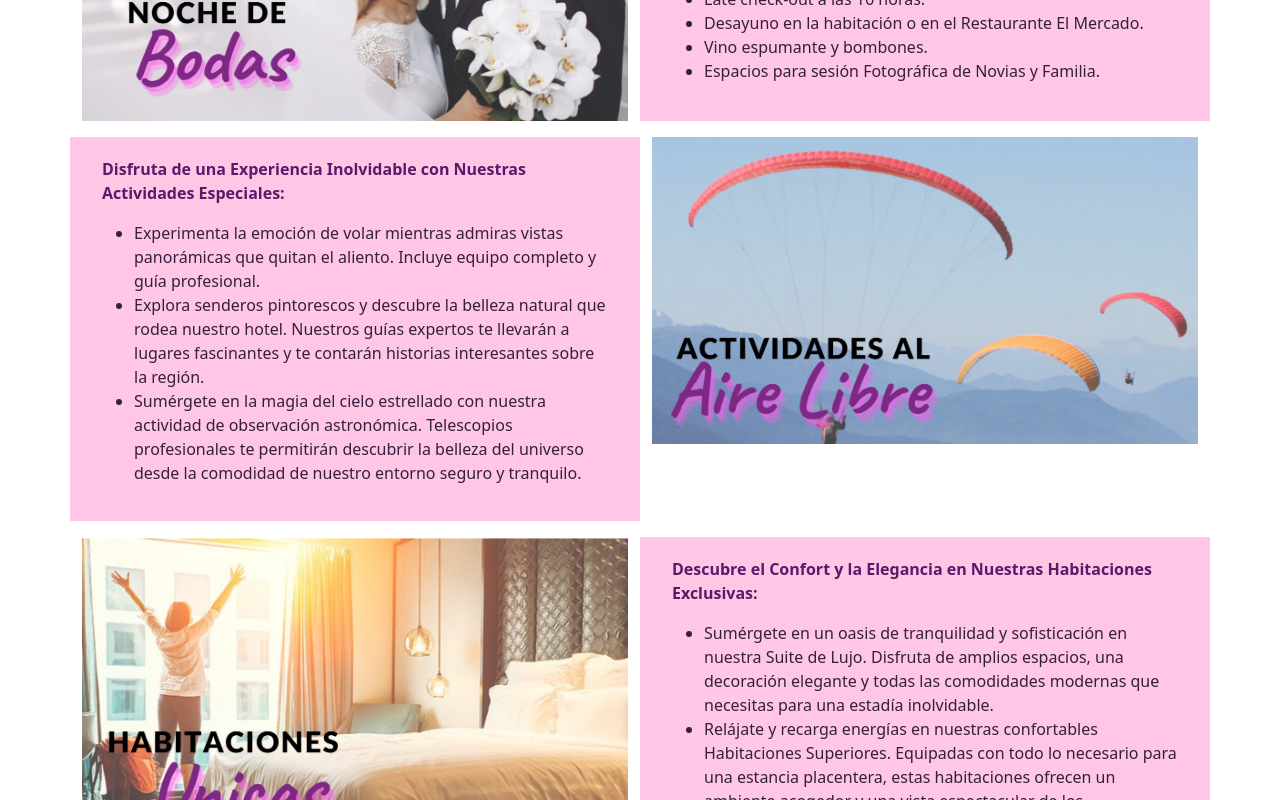
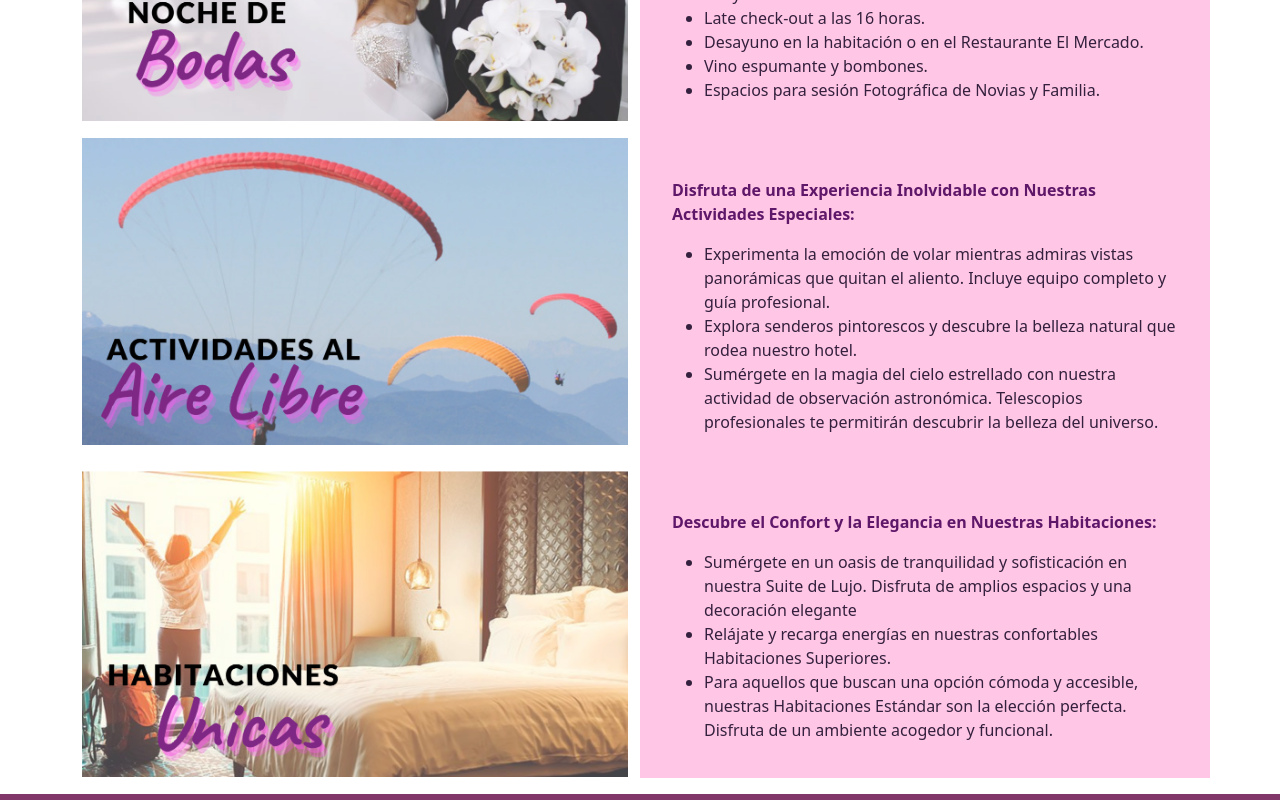
Before and after one commit to Pabmoy25/proyectoHotel-FrontEnd, a React (Vite) app: page /Propuestas in a window 1280 px wide. Shown: the part 320-1120 px from the top of the page. Built offline with nearby package versions, Linux system fonts and the light colour scheme.

Commit message:
acomode las card en la pagina propuesta

```diff
--- a/src/App.css
+++ b/src/App.css
@@ -831,3 +831,7 @@ tbody {
       font-size: 12px; /* Tamaño de fuente para dispositivos pequeños */
     }
   }
+
+  .texto-propuesta {
+    margin-top: 20px; /* Ajusta este valor según la separación que desees */
+  }
--- a/src/components/pages/Propuestas.jsx
+++ b/src/components/pages/Propuestas.jsx
@@ -27,9 +27,10 @@ const Propuestas = () => {
             </ul>
           </div>
         </div>
-      </div>
 
-      <div className="row my-3">
+        <div className="col-lg-6">
+          <img src={Actvidad} alt="Imagen 2" className="img-fluid" />
+        </div>
         <div className="col-lg-6 d-flex align-items-center justify-content-center bg-color-propuesta">
           <div className="texto-propuesta">
             <p className="titulo-propuesta">
@@ -44,52 +45,39 @@ const Propuestas = () => {
               </li>
               <li>
                 Explora senderos pintorescos y descubre la belleza natural que
-                rodea nuestro hotel. Nuestros guías expertos te llevarán a
-                lugares fascinantes y te contarán historias interesantes sobre
-                la región.
+                rodea nuestro hotel.
               </li>
               <li>
                 Sumérgete en la magia del cielo estrellado con nuestra actividad
                 de observación astronómica. Telescopios profesionales te
-                permitirán descubrir la belleza del universo desde la comodidad
-                de nuestro entorno seguro y tranquilo.
+                permitirán descubrir la belleza del universo.
               </li>
             </ul>
           </div>
         </div>
-        <div className="col-lg-6">
-          <img src={Actvidad} alt="Imagen 2" className="img-fluid" />
-        </div>
-      </div>
 
-      <div className="row my-3">
         <div className="col-lg-6">
           <img src={Habitaciones} alt="Imagen 1" className="img-fluid" />
         </div>
         <div className="col-lg-6 d-flex align-items-center justify-content-center bg-color-propuesta">
           <div className="texto-propuesta">
             <p className="titulo-propuesta">
-              Descubre el Confort y la Elegancia en Nuestras Habitaciones
-              Exclusivas:
+              Descubre el Confort y la Elegancia en Nuestras Habitaciones:
             </p>
             <ul className="descripcion-propuesta">
               <li>
                 Sumérgete en un oasis de tranquilidad y sofisticación en nuestra
-                Suite de Lujo. Disfruta de amplios espacios, una decoración
-                elegante y todas las comodidades modernas que necesitas para una
-                estadía inolvidable.
+                Suite de Lujo. Disfruta de amplios espacios y una decoración
+                elegante
               </li>
               <li>
                 Relájate y recarga energías en nuestras confortables
-                Habitaciones Superiores. Equipadas con todo lo necesario para
-                una estancia placentera, estas habitaciones ofrecen un ambiente
-                acogedor y una vista espectacular de los alrededores.
+                Habitaciones Superiores.
               </li>
               <li>
                 Para aquellos que buscan una opción cómoda y accesible, nuestras
                 Habitaciones Estándar son la elección perfecta. Disfruta de un
-                ambiente acogedor y funcional, ideal para descansar después de
-                un día lleno de aventuras.
+                ambiente acogedor y funcional.
               </li>
             </ul>
           </div>
```
